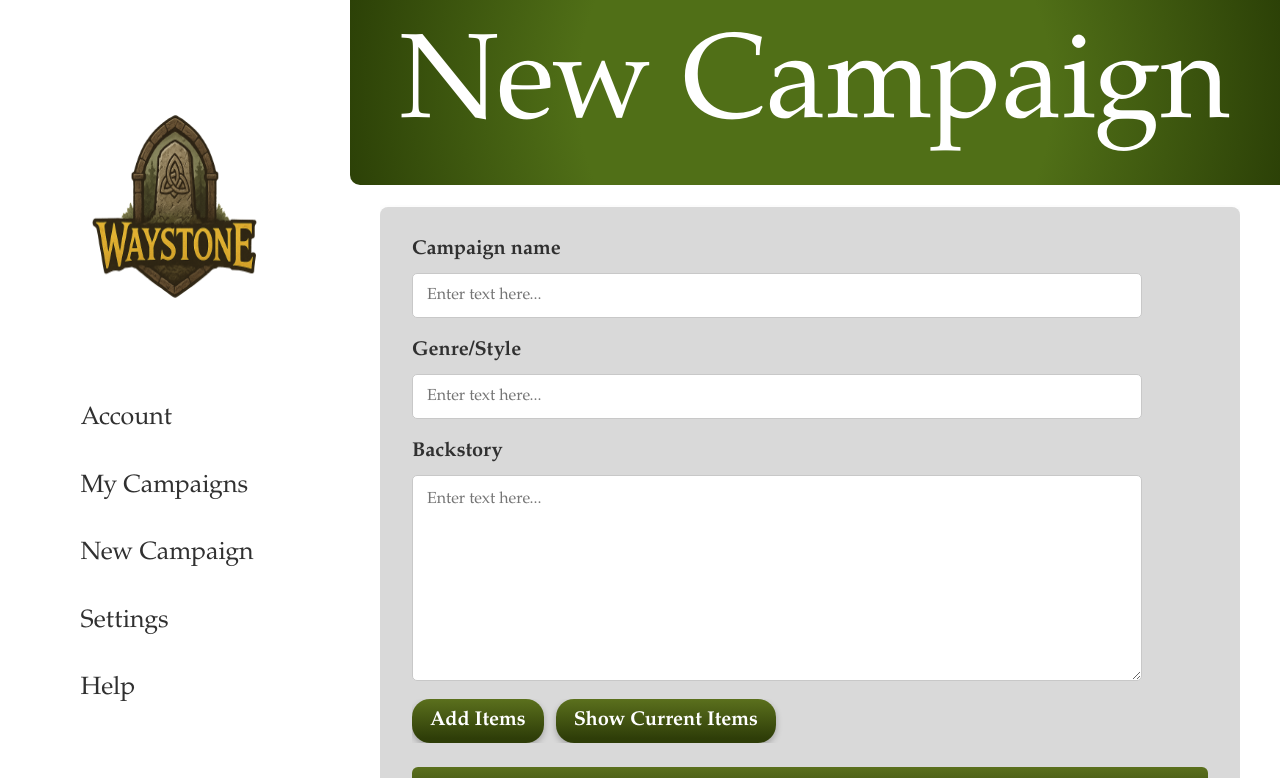
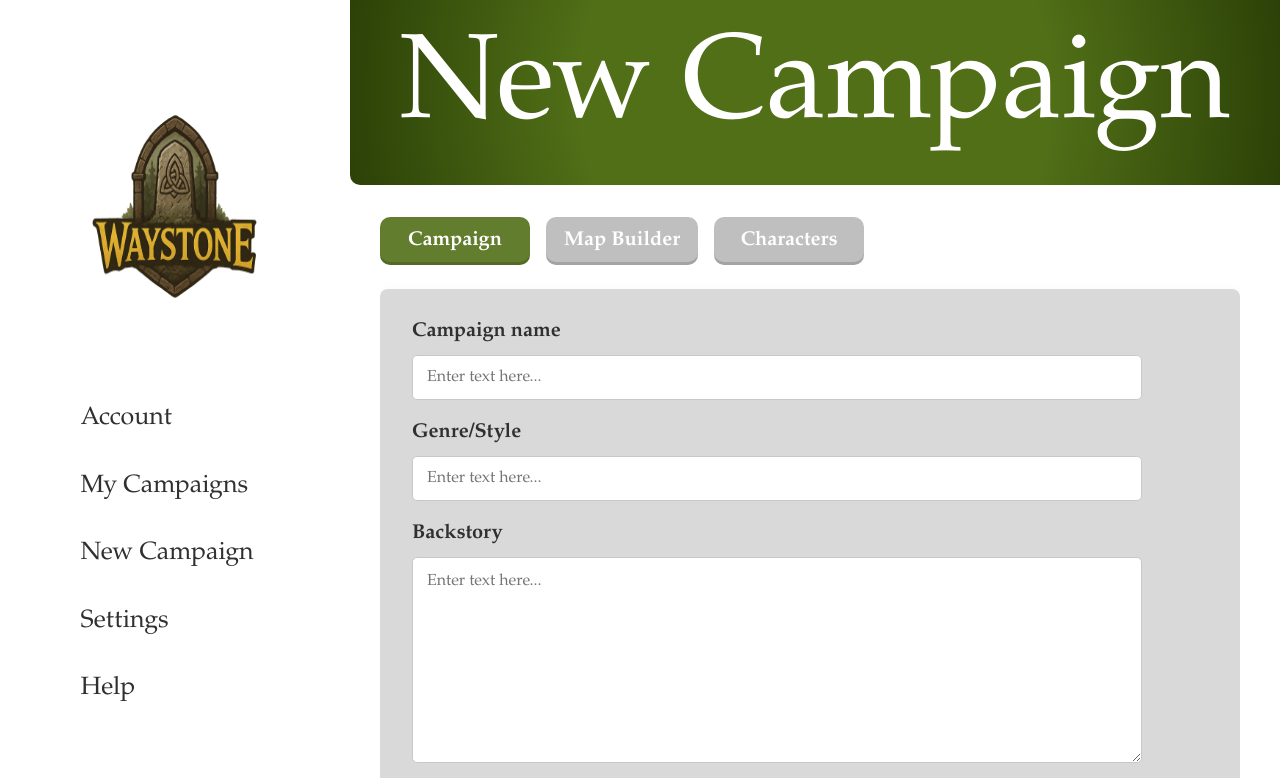
Before and after one commit to WouterOnGithub/Waystone, a React (Vite) app in the folder waystoneProject/: page /user/New_Campaign_Page_CAMPAIGN in a window 1280 px wide. Shown: the top 778 px of the page. Built offline with nearby package versions, Linux system fonts and the light colour scheme.

Commit message:
campaign tabs zichtbaar gemaaktr bij mapbuilder door campaign css aan te passen

```diff
--- a/waystoneProject/src/pages/pages-css/New_Campaign_Page_CAMPAIGN.css
+++ b/waystoneProject/src/pages/pages-css/New_Campaign_Page_CAMPAIGN.css
@@ -26,8 +26,10 @@
 .campaign-tabs {
   display: flex;
   gap: 16px;
-  margin-top: -70px; /* pull tabs up near the header bar */
+  margin-top: 12px;          /* geen negatieve waarde */
   margin-bottom: 24px;
+  position: relative;
+  z-index: 50;
 }
 
 .campaign-tab {
```
